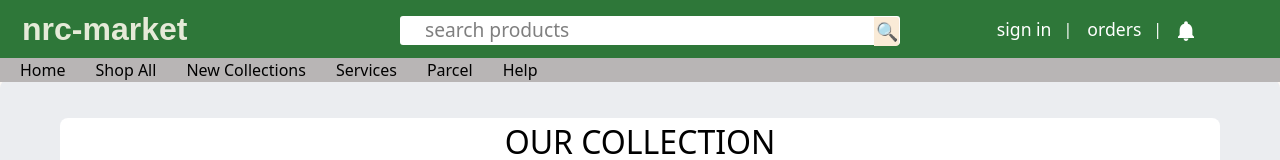
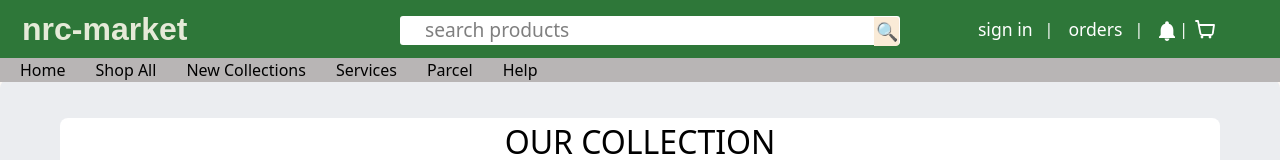
Before and after one commit to edwardmakopa/e-commerce-project, a Next.js app: page /categoriesHome in a window 1280 px wide. Shown: the top 160 px of the page. Built offline with nearby package versions, Linux system fonts and the light colour scheme.

Commit message:
carticon only

```diff
--- a/app/components/hearder.tsx
+++ b/app/components/hearder.tsx
@@ -14,6 +14,17 @@ function LeftNav(){
       <menu className="left"><h4><Link href="/">nrc-market</Link></h4></menu>
   )
 }
+function CartIcon({ size = 24, color = "currentColor" }) {
+  return (
+    <div className="Carticon">
+    <svg width={size} height={size} viewBox="0 0 24 24" fill="none" stroke={color} strokeWidth="1.8" strokeLinecap="round" strokeLinejoin="round">
+      <path d="M3 4h2l2.4 12.4a2 2 0 0 0 2 1.6h8.4a2 2 0 0 0 2-1.6L21 8H6" />
+      <circle cx="9" cy="20" r="1.4" fill={color} stroke="none"/>
+      <circle cx="17" cy="20" r="1.4" fill={color} stroke="none"/>
+    </svg>
+    </div>
+  );
+}
 function RightNav(){
   return (
     <div className="right">
@@ -24,6 +35,9 @@ function RightNav(){
           <path d="M12 24c1.326 0 2.402-1.077 2.402-2.402h-4.804c0 1.325 1.076 2.402 2.402 2.402zm6.364-6v-5c0-3.072-1.639-5.64-4.5-6.32V6a1.864 1.864 0 10-3.728 0v.68C7.275 7.36 5.636 9.928 5.636 13v5l-1.636 1.636V21h16v-1.364L18.364 18z"/>
         </svg>
       </div>
+      <span>|</span>
+      <CartIcon/>
+
     </div>   )
 }
 function MiddleNav(){
--- a/app/components/styles/header.css
+++ b/app/components/styles/header.css
@@ -98,3 +98,6 @@ h4{
 .categories span{
   margin-left: 20px;
 }
+.Carticon{
+  padding-left: 5px;
+}
```
